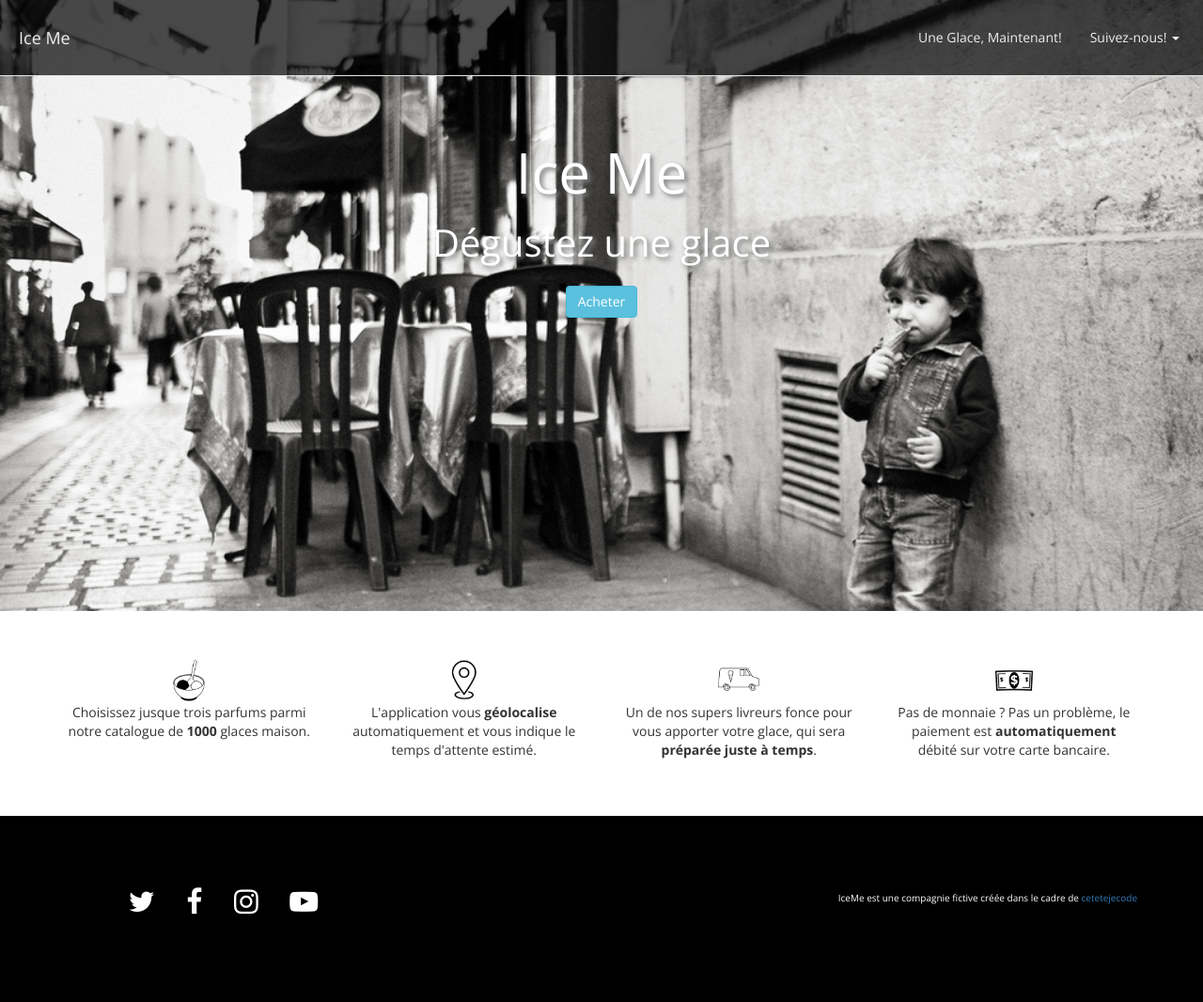
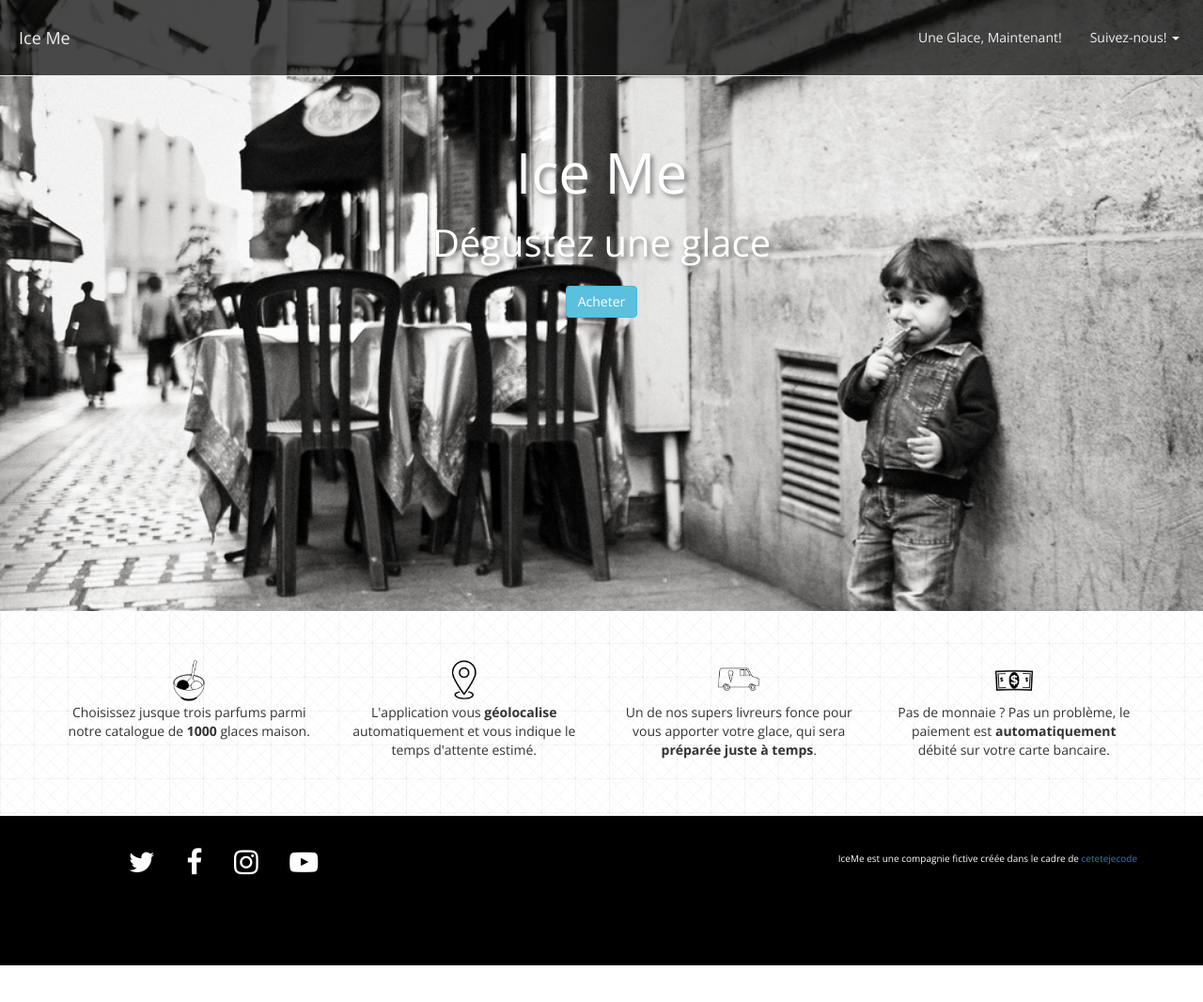
Before and after one commit to iambins/iceme-github, a plain HTML site: page index.html in a window 1280 px wide. Shown: the whole page at 94% size. After the commit the page ends 1027 px from the top, so only its background shows below. Drawn offline with nearby package versions, Linux system fonts and the light colour scheme.

Commit message:
background & padding

```diff
--- a/css/style.css
+++ b/css/style.css
@@ -1,5 +1,5 @@
 body {
-	background-image: url("../images/gird.jpg");
+	background-image: url("../images/grid.jpg");
 	font-family: "Open Sans"
 }
 
@@ -24,8 +24,8 @@ body {
 }
 
 .spacing2 {
-	padding-top: 5em;
-	padding-bottom: 5em;
+	padding-top: 2em;
+	padding-bottom: 2em;
 }
 
 #wrapper {
```
